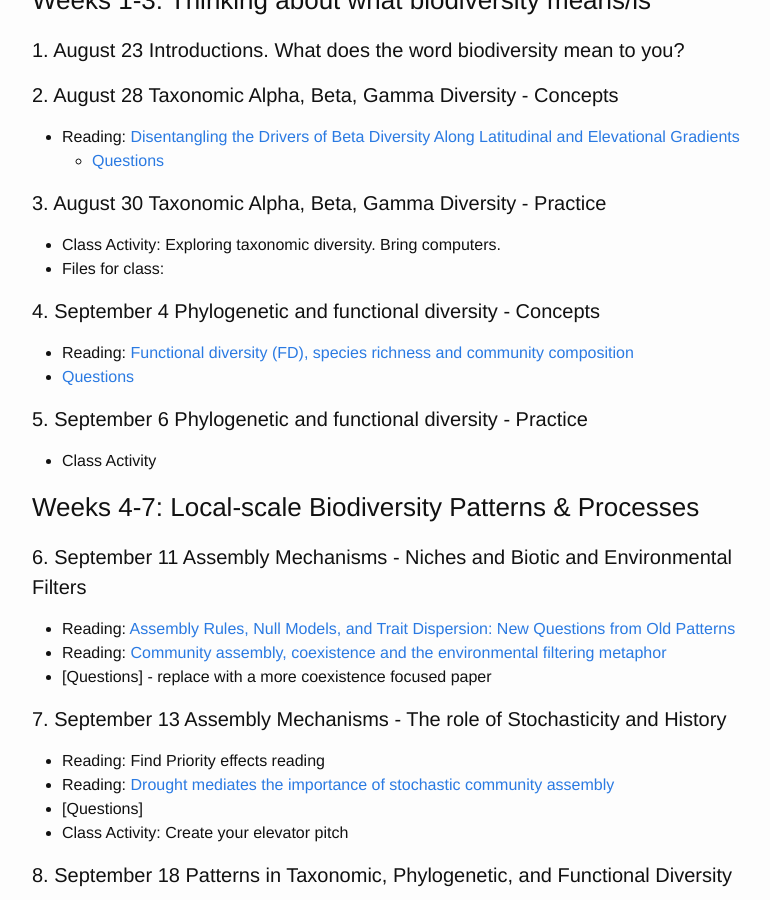
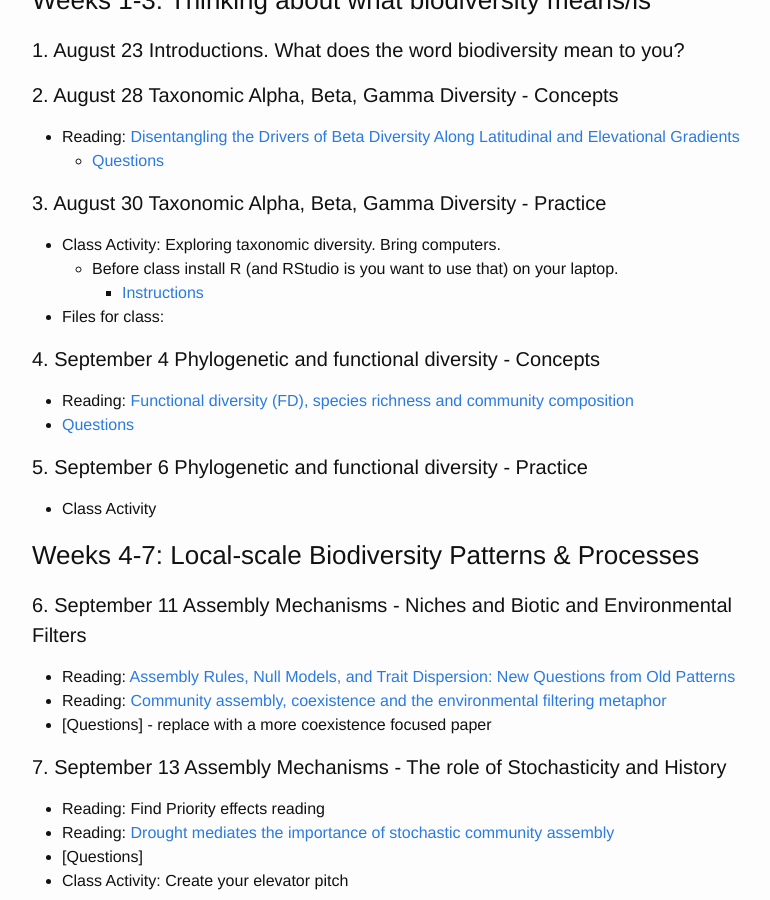
Before and after one commit to skmorgane/biodiversity-course, a Jekyll site: the page built from schedule.md, in a window 1280 px wide and 900 px high, scrolled down 389 px. Shown: the whole window, without its empty margins (238-1008 px from the left). Built offline with Jekyll 4.4.1, drawn with Linux system fonts in a browser that asks for light colours.

Commit message:
Add link to R install info to schedule

```diff
--- a/schedule.md
+++ b/schedule.md
@@ -17,6 +17,8 @@ IMPORTANT: if Date is followed by 2 asterisks then readings are not yet finalize
 
 #### 3. August 30 Taxonomic Alpha, Beta, Gamma Diversity - Practice
 * Class Activity: Exploring taxonomic diversity. Bring computers.
+    * Before class install R (and RStudio is you want to use that) on your laptop.
+        * [Instructions]({{ site.baseurl }}/exercises/R_info/R_info)
 * Files for class:
 
 #### 4. September 4 Phylogenetic and functional diversity - Concepts
```
